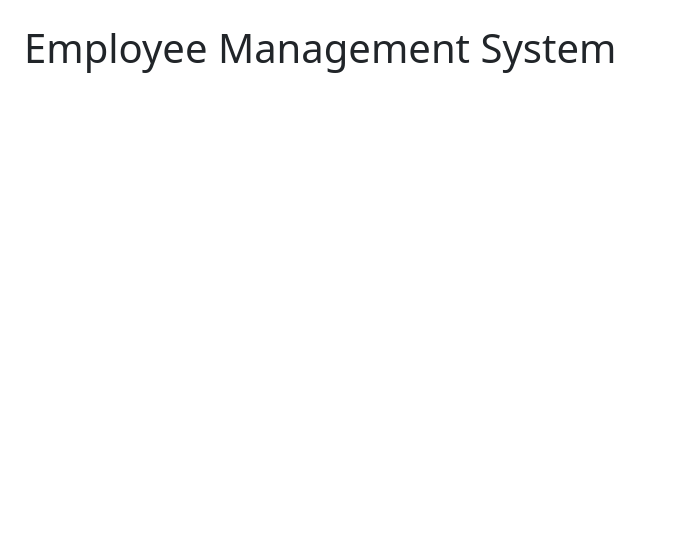
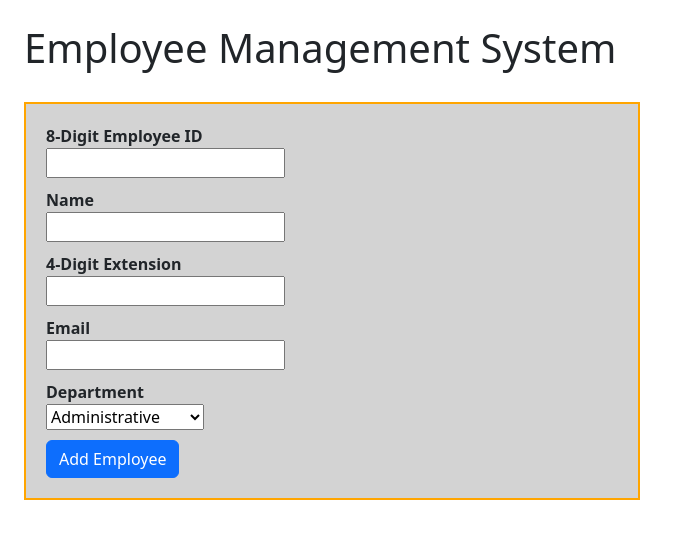
Before and after one commit to parisklas/Assignment05, a plain HTML site: page index.html in a window 1280 px wide. Shown: the whole page, without its empty margins (0-679 px from the left). Drawn offline with nearby package versions, Linux system fonts and the light colour scheme.

Commit message:
Completed assignment

```diff
--- /dev/null
+++ b/css/main.css
@@ -0,0 +1,16 @@
+h1 {
+  margin-bottom: 30px;
+}
+label {
+  font-weight: bold;
+}
+input, select {
+  margin-bottom: 10px;
+}
+
+form {
+  width: 50%;
+  padding: 20px;
+  border: 2px solid orange;
+  background-color: lightgrey;
+}
--- a/index.html
+++ b/index.html
@@ -7,17 +7,29 @@
     <title>Assignment 5</title>
     <script src="js/script.js"></script>
     <link href="https://cdn.jsdelivr.net/npm/bootstrap@5.3.0-alpha1/dist/css/bootstrap.min.css" rel="stylesheet" integrity="sha384-GLhlTQ8iRABdZLl6O3oVMWSktQOp6b7In1Zl3/Jr59b6EGGoI1aFkw7cmDA6j6gD" crossorigin="anonymous">
-    <style>
-        h1              {margin-bottom: 30px;}
-        label           {font-weight: bold;}
-        input, select   {margin-bottom: 10px;}
-        form            {width: 30%; padding: 20px;}
-    </style>
+    <link href="css/main.css" rel="stylesheet" type="text/css">
 </head>
 <body class="m-4">
     <h1>Employee Management System</h1>
     <form id="empForm">
-
+        <label for="id">8-Digit Employee ID</label><br>
+        <input type="text" id="id" name="id" maxlength="8" required><br>
+        <label for="name">Name</label><br>
+        <input type="text" id="name" name="name" required><br>
+        <label for="ext">4-Digit Extension</label><br>
+        <input type="text" id="ext" name="ext" maxlength="4" required><br>
+        <label for="email">Email</label><br>
+        <input type="email" id="email" name="email" required><br>
+        <label for="department">Department</label><br>
+        <select id="department" name="department" form="empForm" required><br>
+            <option value="administrative">Administrative</option>
+            <option value="engineering">Engineering</option>
+            <option value="executive">Executive</option>
+            <option value="marketing">Marketing</option>
+            <option value="qualityAssurance">Quality Assurance</option>
+            <option value="sales">Sales</option>
+        </select><br>
+        <button class="btn btn-primary" type="submit">Add Employee</button>
     </form>
 </body>
 </html>
--- a/js/script.js
+++ b/js/script.js
@@ -0,0 +1,19 @@
+let fID, fName, fExt, fEmail, fDepartment;
+init = () => {
+  fID = document.getElementById('id').value;
+  fName = document.getElementById('name').value;
+  fExt = document.getElementById('ext').value;
+  fEmail = document.getElementById('email').value;
+  fDepartment = document.getElementById('department').value;
+}
+window.addEventListener('load', init);
+logSubmit = (e) => {
+  e.preventDefault();
+  console.log(`ID: ${fID}`);
+  console.log(`Name: ${fName}`);
+  console.log(`Extension: ${fExt}`);
+  console.log(`Email: ${fEmail}`);
+  console.log(`Department: ${fDepartment}`);
+}
+const empForm = document.getElementById("empform");
+document.addEventListener("submit", logSubmit);
```
